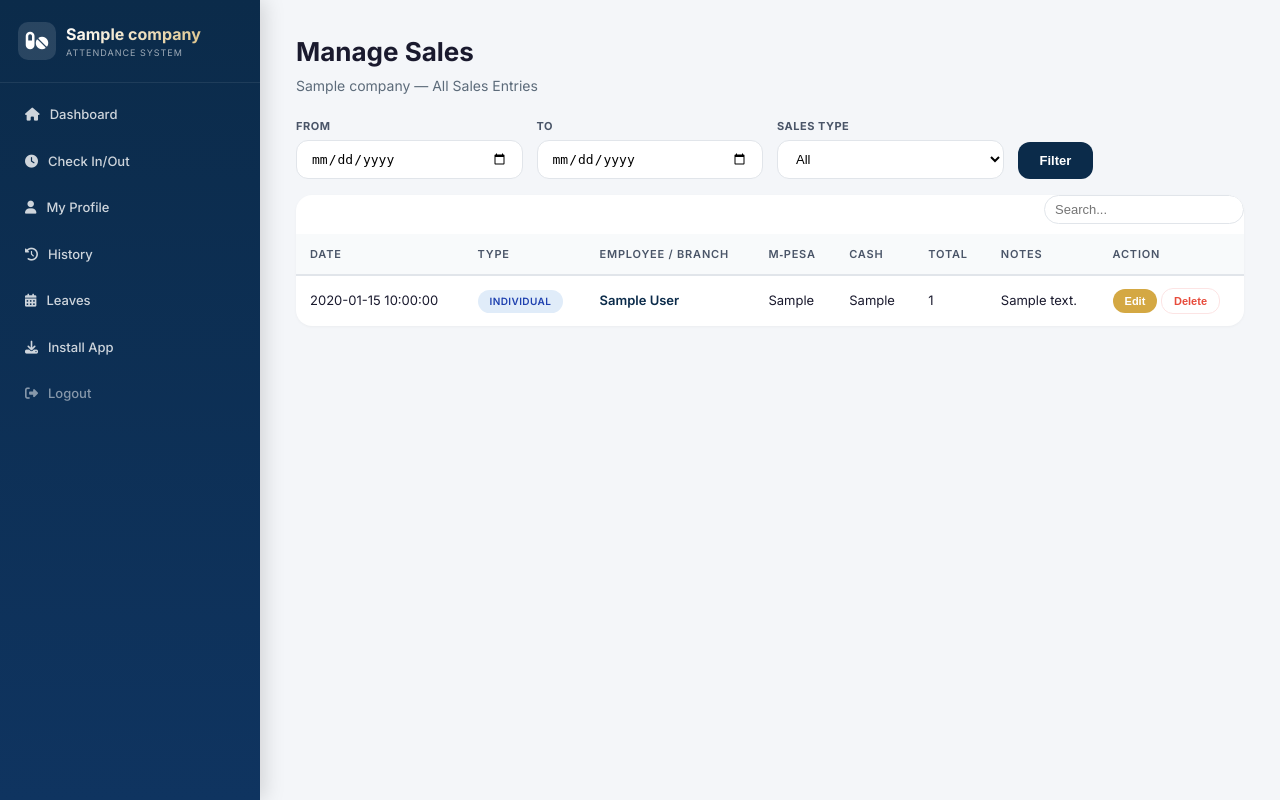
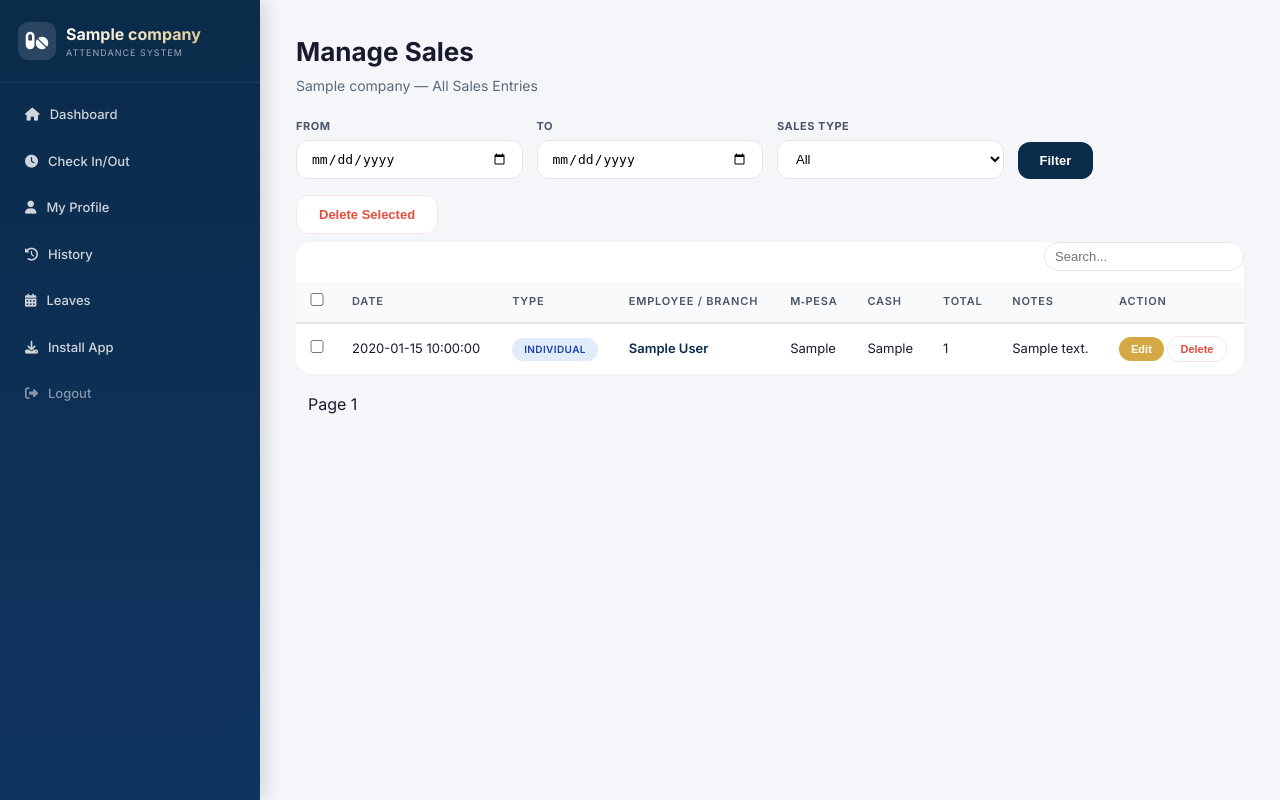
Before and after one commit to mediocareworkpulse/attendance-app, a Flask app: template templates/admin_sales.html in a window 1280 px wide. Run offline with Flask 3, Linux system fonts and the light colour scheme; the template is opened without the code that fills it: most values are stand-ins (such as "Sample title", 1, 10 or a date in 2020).

Commit message:
Update admin_sales.html

```diff
--- a/templates/admin_sales.html
+++ b/templates/admin_sales.html
@@ -1,6 +1,6 @@
 {% extends "base.html" %}
 {% block content %}
-<h1 class="page-title">💰 Manage Sales</h1>
+<h1 class="page-title">Manage Sales</h1>
 <p class="page-subtitle">{{ company }} — All Sales Entries</p>
 
 <form method="GET" class="form-grid" style="margin-bottom: 16px;">
@@ -25,10 +25,17 @@
     </div>
 </form>
 
+<form id="bulkDeleteForm" method="POST" action="/admin/sales/bulk-delete">
+    <input type="hidden" name="type" value="{{ stype }}">
+    <div style="margin-bottom: 8px;">
+        <button type="submit" class="btn btn-danger" onclick="return confirm('Delete selected sales records?');">Delete Selected</button>
+    </div>
+
     <div class="table-container">
         <table>
             <thead>
                 <tr>
+                    <th><input type="checkbox" id="selectAll" onclick="toggleAllCheckboxes()"></th>
                     <th>Date</th>
                     <th>Type</th>
                     <th>Employee / Branch</th>
@@ -42,6 +49,7 @@
             <tbody>
             {% for s in sales %}
             <tr>
+                <td><input type="checkbox" name="sale_ids" value="{{ s.id }}" class="sale-checkbox"></td>
                 <td>{{ s.date }}</td>
                 <td>
                     {% if s._type == 'Branch' %}
@@ -79,8 +87,20 @@
             </tbody>
         </table>
     </div>
+</form>
 
-<!-- Edit Modal -->
+<!-- Paging -->
+<div style="margin-top: 12px; display: flex; gap: 8px;">
+    {% if page > 1 %}
+    <a href="?page={{ page-1 }}&from_date={{ from_date }}&to_date={{ to_date }}&type={{ stype }}" class="btn btn-sm">Previous</a>
+    {% endif %}
+    <span style="padding: 6px 12px;">Page {{ page }}</span>
+    {% if has_next %}
+    <a href="?page={{ page+1 }}&from_date={{ from_date }}&to_date={{ to_date }}&type={{ stype }}" class="btn btn-sm">Next</a>
+    {% endif %}
+</div>
+
+<!-- Edit Modal (unchanged) -->
 <div id="editModal" class="modal-overlay" style="display:none;">
     <div class="modal-box">
         <h3>Edit Sale</h3>
@@ -105,6 +125,12 @@
 {% endblock %}
 {% block scripts %}
 <script>
+    function toggleAllCheckboxes() {
+        const checkboxes = document.querySelectorAll('.sale-checkbox');
+        const selectAll = document.getElementById('selectAll');
+        checkboxes.forEach(cb => cb.checked = selectAll.checked);
+    }
+
     function openEditModal(sid, stype) {
         document.getElementById('editForm').action = '/admin/sales/edit/' + sid + '?type=' + stype;
         document.getElementById('edit-type').value = stype;
```
Lines whose indentation alone changed are shown as unchanged.
